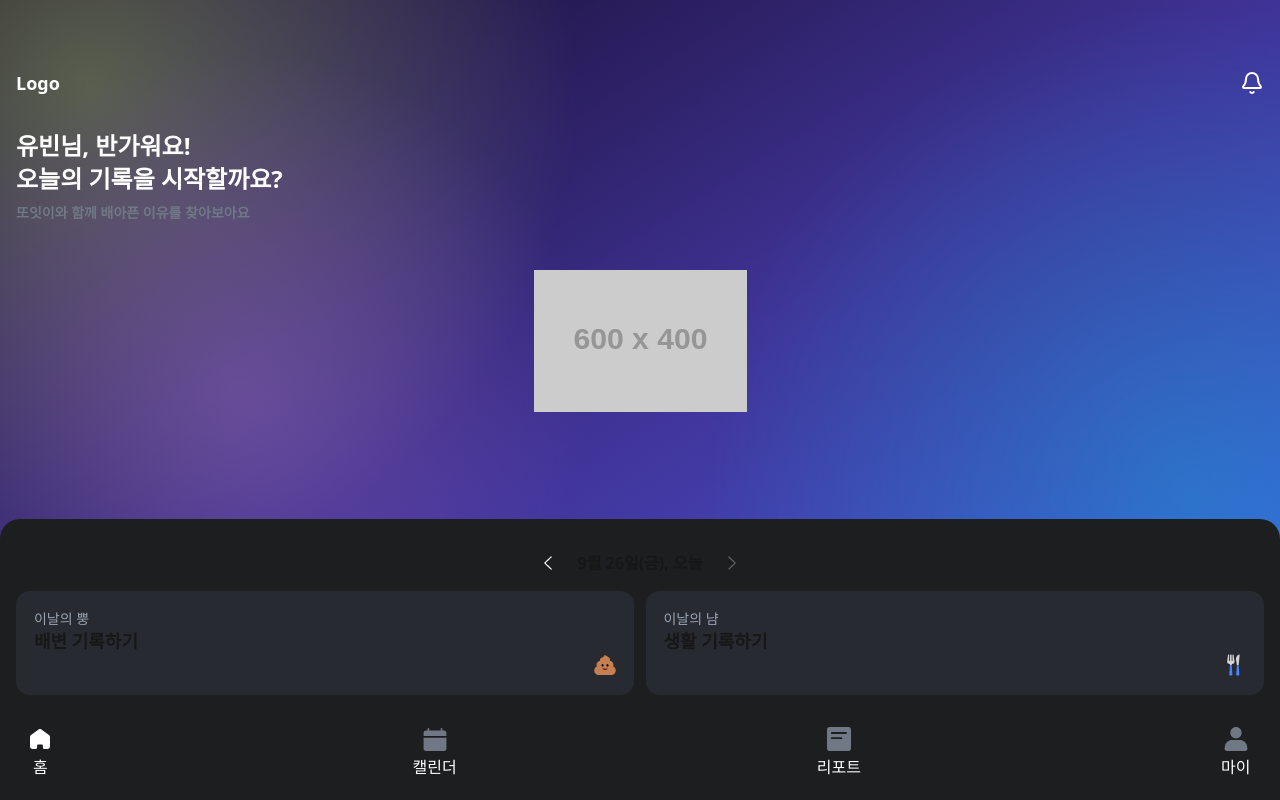
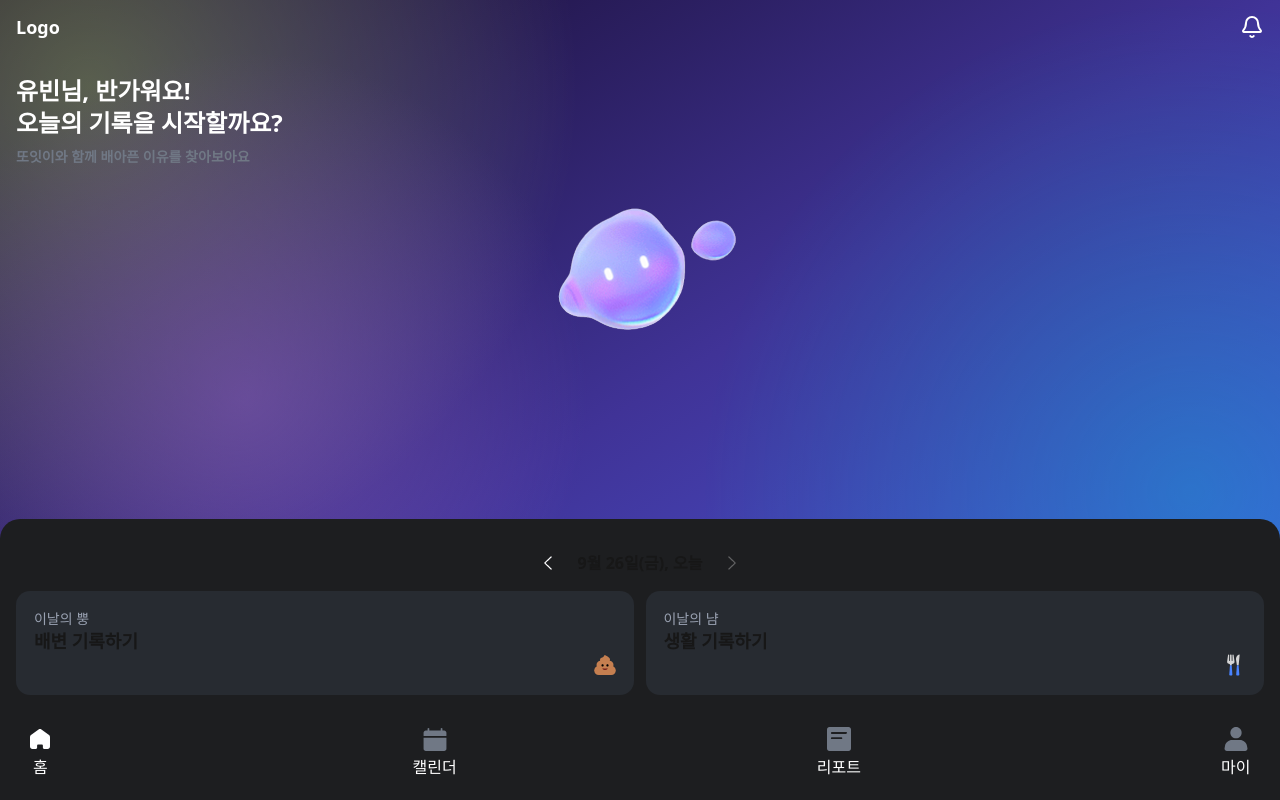
Before and after one commit to depromeet/dpm17-team4-client, a Next.js app in the folder web/: page /home in a window 1280 px wide. Built offline with nearby package versions, Linux system fonts and the light colour scheme.

Commit message:
fix: home 캐릭터 이미지 변경 및 레이아웃 간격 조정

```diff
--- a/web/src/app/(with-bottom-navigation)/home/page.tsx
+++ b/web/src/app/(with-bottom-navigation)/home/page.tsx
@@ -1,11 +1,11 @@
-'use client';
+"use client";
 
-import { Bell } from 'lucide-react';
-import Image from 'next/image';
-import MaskGroup from '@/assets/home/Mask group.svg';
-import { useNavigationContext } from '@/contexts/NavigationContext';
-import { RecordSection } from './_components/ui';
-
+import { Bell } from "lucide-react";
+import Image from "next/image";
+import Character from "@/assets/home/character.png";
+import MaskGroup from "@/assets/home/Mask group.svg";
+import { useNavigationContext } from "@/contexts/NavigationContext";
+import { RecordSection } from "./_components/ui";
 export default function Home() {
 	const { navHeight } = useNavigationContext();
 
@@ -23,7 +23,7 @@ export default function Home() {
 				</div>
 				{/* 콘텐츠 영역 */}
 				<div className="relative z-10">
-          <section className="flex justify-between font-bold text-h3 pt-[71px]">
+					<section className="flex justify-between font-bold text-h3 pt-[0.94rem]">
 						<span>Logo</span>
 						{/* NOTE(yubin):아이콘 교체 */}
 						<Bell />
@@ -39,12 +39,12 @@ export default function Home() {
 						</p>
 					</section>
 					{/* 중앙 아이콘 영역 */}
-          <section className="flex justify-center items-center mt-[2.94rem]">
+					<section className="flex justify-center items-center">
 						{/* NOTE(yubin):이미지 교체 */}
 						<Image
 							width={213}
 							height={206}
-              src={'https://placehold.co/600x400.png'}
+							src={Character}
 							alt="홈 화면 중앙 아이콘"
 						/>
 					</section>
```
Lines whose indentation alone changed are shown as unchanged.
